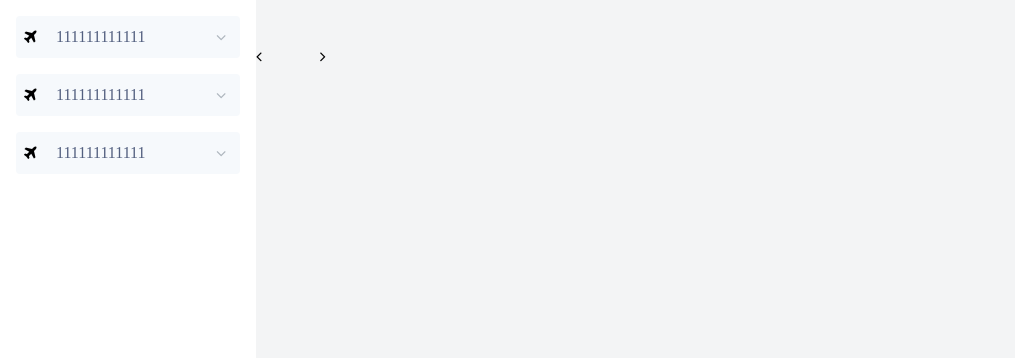
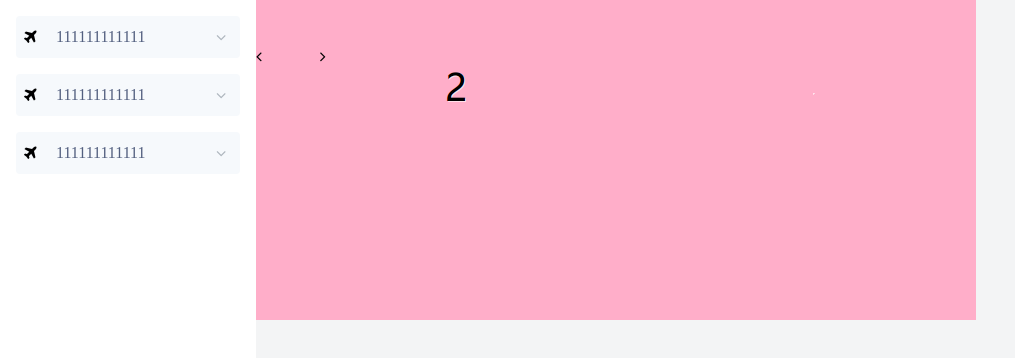
Before and after one commit to iMisty/Mermaid-UI, a Vue app: page / in a window 1280 px wide. Shown: the top 358 px of the page, without its empty margins (0-1015 px from the left). Built offline with nearby package versions, Linux system fonts and the light colour scheme.

Commit message:
Update CarouselItem.tsx

```diff
--- a/src/components/carousel/CarouselItem.tsx
+++ b/src/components/carousel/CarouselItem.tsx
@@ -1,8 +1,42 @@
-import { Component, Vue } from 'vue-property-decorator';
+/*
+ * @Author: Miya
+ * @Date: 2021-01-15 11:15:31
+ * @LastEditTime: 2021-01-25 12:18:22
+ * @LastEditors: Miya
+ * @Description: Carousel Item
+ * @FilePath: \Mermaid-UI\src\components\carousel\CarouselItem.tsx
+ * @Version: 1.0
+ */
+import { Component, Prop, Vue } from 'vue-property-decorator';
 
 @Component({})
 export default class MermaidCarouselItem extends Vue {
+  @Prop()
+  private data!: string | object;
+
+  @Prop({ default: -1 })
+  private code!: number | string;
+
+  get statusCode() {
+    const status = this.code;
+    console.log('+++++++++++++++++++'+status)
+    switch (status) {
+      case -1:
+        return 'prev';
+      case 0:
+        return 'active';
+      case 1:
+        return 'next';
+      default:
+        return '';
+    }
+  }
+
   private render() {
-    return <div class="mmui__carousel--item">{this.$slots.default}</div>;
+    return (
+      <div class={`mmui__carousel--item ${this.statusCode}`} data-code={this.code}>
+        <img src={this.data} alt={this.data} />
+      </div>
+    );
   }
 }
```
